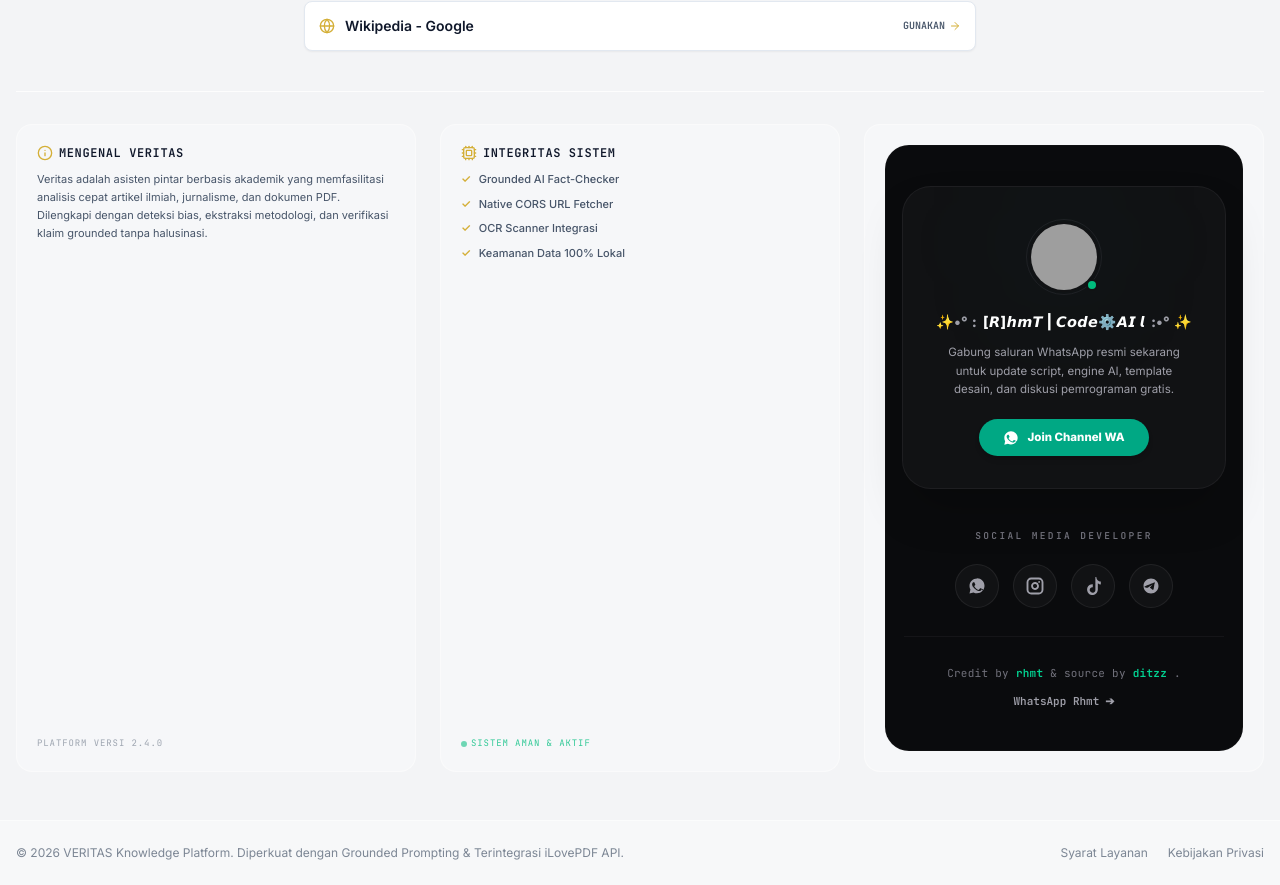
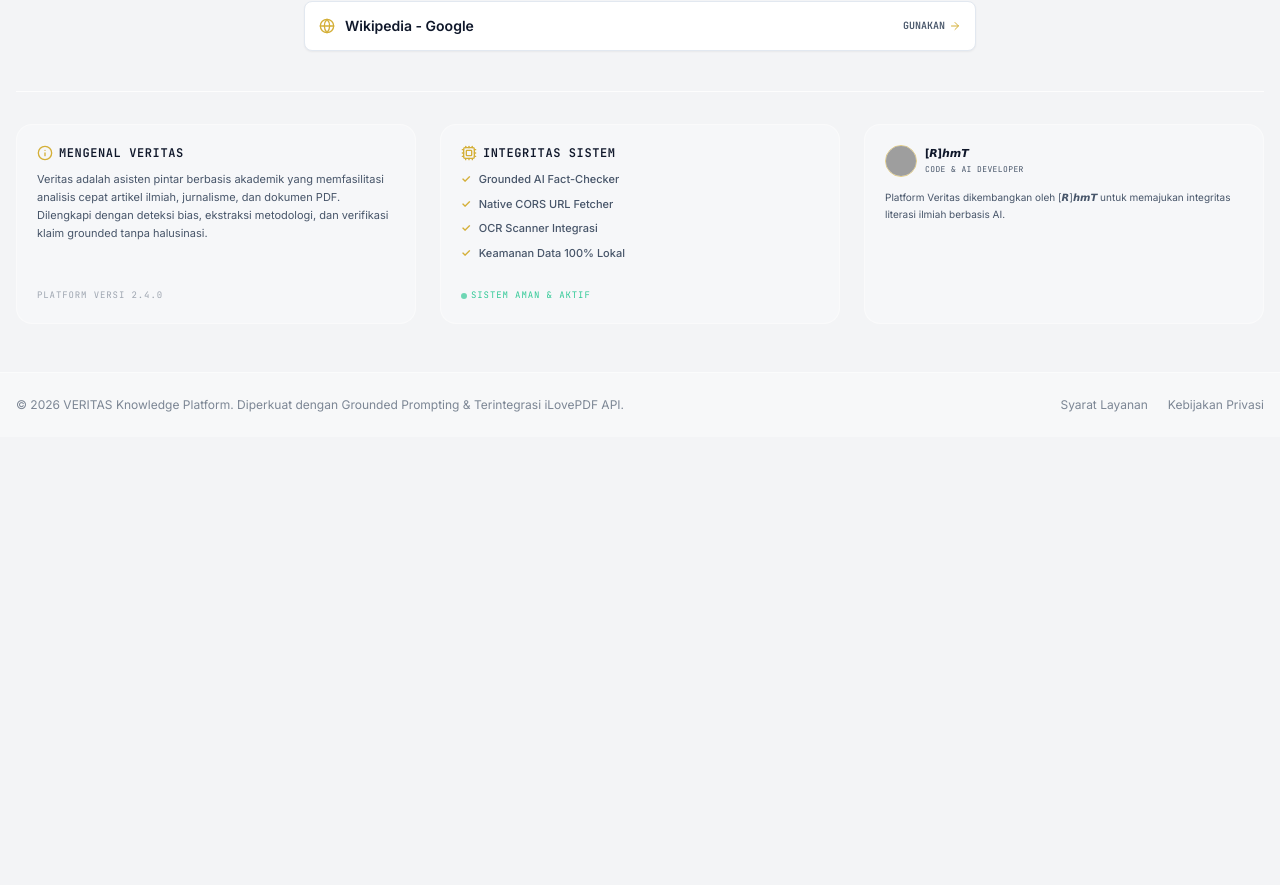
Before and after one commit to rhteaster-ui/Artikel-ocr, a React (Vite) app: page / in a window 1280 px wide. Shown: the part 1035-1920 px from the top of the page. After the commit the page ends 1472 px from the top, so only its background shows below. Built offline with nearby package versions, Linux system fonts and the light colour scheme; grey boxes are pictures that could not be loaded.

Commit message:
Add files via upload

```diff
--- a/src/components/SocialDev.tsx
+++ b/src/components/SocialDev.tsx
@@ -63,68 +63,119 @@
   const telegramUrl = "https://t.me/rAi_engine";
   const personalWebUrl = "https://www.rhmt.biz.id/";
 
-  // Social Dev Layout matching the requested mockup screenshot precisely
+  if (variant === "footer-column") {
+    return (
+      <div className="space-y-3">
+        <div className="flex items-center gap-2">
+          <img
+            src={profileImg}
+            alt="Profile Dev"
+            referrerPolicy="no-referrer"
+            className="w-8 h-8 rounded-full border border-brand-primary/60 object-cover"
+          />
+          <div>
+            <h4 className="text-[11px] font-black text-brand-text truncate leading-tight">
+              [𝙍]𝙝𝙢𝙏
+            </h4>
+            <p className="text-[8px] text-brand-muted font-mono truncate tracking-wider mt-0.5">
+              CODE &amp; AI DEVELOPER
+            </p>
+          </div>
+        </div>
+        <p className="text-[10px] text-brand-muted leading-relaxed">
+          Platform Veritas dikembangkan oleh [𝙍]𝙝𝙢𝙏 untuk memajukan integritas literasi ilmiah berbasis AI.
+        </p>
+      </div>
+    );
+  }
+
+  if (variant === "compact") {
+    return (
+      <div className="space-y-3 pt-3 border-t border-brand-bg">
+        <div className="flex items-center gap-2">
+          <img
+            src={profileImg}
+            alt="Profile Dev"
+            referrerPolicy="no-referrer"
+            className="w-7 h-7 rounded-full border border-brand-primary/40 object-cover"
+          />
+          <div>
+            <h4 className="text-[10px] font-bold text-brand-text">[𝙍]𝙝𝙢𝙏</h4>
+            <p className="text-[8px] text-brand-muted font-mono">CODE &amp; AI DEVELOPER</p>
+          </div>
+        </div>
+        <a
+          href={whatsappUrl}
+          target="_blank"
+          rel="noopener noreferrer"
+          className="flex items-center justify-center gap-1.5 p-1.5 rounded-lg bg-emerald-500/10 hover:bg-emerald-500/20 text-emerald-500 border border-emerald-500/20 text-[10px] font-bold transition-all"
+        >
+          <WhatsAppIcon className="w-3.5 h-3.5" />
+          <span>Join WhatsApp Channel</span>
+        </a>
+      </div>
+    );
+  }
+
+  // Social Dev Layout matching the requested mockup precisely - NO CARD WRAPPER
   return (
-    <div className="w-full flex flex-col items-center justify-center py-10 px-4 bg-[#0a0b0d] rounded-3xl border border-zinc-900/40">
-      {/* 1. Sleek Rounded Dark Card - Precise proportions */}
-      <div className="max-w-[350px] w-full bg-[#111214] border border-zinc-800/60 rounded-[1.8rem] p-8 text-center shadow-2xl relative overflow-hidden">
-        {/* Subtle background glow */}
-        <div className="absolute top-0 left-1/2 -translate-x-1/2 w-28 h-28 bg-[#00a884]/5 rounded-full blur-3xl pointer-events-none" />
-
-        {/* Circular Profile Avatar with exact styling */}
-        <div className="relative mx-auto w-[76px] h-[76px] rounded-full flex items-center justify-center mb-4">
-          <div className="absolute inset-0 rounded-full border border-zinc-700/60 animate-pulse" />
+    <div className="w-full flex flex-col items-center justify-center py-6 px-4 bg-transparent text-center select-none">
+      {/* 1. Main Avatar, Title, Description, and Channel Button (No card block around them) */}
+      <div className="max-w-[420px] w-full flex flex-col items-center">
+        {/* Circular Profile Avatar with custom double border */}
+        <div className="relative mx-auto w-[82px] h-[82px] rounded-full flex items-center justify-center mb-4">
+          <div className="absolute inset-0 rounded-full border border-emerald-500/40 animate-pulse pointer-events-none" />
           <img
             src={profileImg}
             alt="[𝙍]𝙝𝙢𝙏 Profile"
             referrerPolicy="no-referrer"
-            className="w-[70px] h-[70px] rounded-full object-cover border-2 border-[#111214]"
+            className="w-[74px] h-[74px] rounded-full object-cover border-2 border-black"
           />
           {/* Active Online Indicator Pulse */}
-          <span className="absolute bottom-1 right-1 h-3 w-3 rounded-full bg-emerald-500 border-[2px] border-[#111214]" />
+          <span className="absolute bottom-1 right-1 h-3.5 w-3.5 rounded-full bg-emerald-500 border-2 border-black" />
         </div>
 
         {/* Developer Custom Star Name */}
-        <h3 className="text-white font-extrabold text-[14px] sm:text-[14.5px] tracking-wide flex items-center justify-center gap-1.5 mb-2.5">
-          <span className="text-zinc-400">✨•° :</span>
-          <span className="text-white font-black">[𝙍]𝙝𝙢𝙏 | 𝘾𝙤𝙙𝙚⚙️𝘼𝙄 𝙡</span>
-          <span className="text-zinc-400">:•° ✨</span>
+        <h3 className="text-white font-extrabold text-[15px] sm:text-[16px] tracking-wide flex items-center justify-center gap-1.5 mb-3">
+          <span className="text-emerald-400">✨•° :</span>
+          <span className="text-white font-black tracking-wide">[𝙍]𝙝𝙢𝙏 | 𝘾𝙤𝙙𝙚⚙️𝘼𝙄 𝙡</span>
+          <span className="text-emerald-400">:•° ✨</span>
         </h3>
 
-        {/* Beautiful Description Text */}
-        <p className="text-[11px] sm:text-[11.5px] text-zinc-400 leading-relaxed font-normal max-w-xs mx-auto mb-5 px-1">
+        {/* Beautiful Description Text - Bright and High Contrast */}
+        <p className="text-[12px] sm:text-[12.5px] text-zinc-200 leading-relaxed font-normal max-w-sm mx-auto mb-6 px-2">
           Gabung saluran WhatsApp resmi sekarang untuk update script, engine AI, template desain, dan diskusi pemrograman gratis.
         </p>
 
-        {/* Custom Green WhatsApp Channel Button with direct cursor and smooth hover */}
+        {/* Custom Green WhatsApp Channel Button with smooth hover */}
         <a
           href={whatsappUrl}
           target="_blank"
           rel="noopener noreferrer"
-          className="inline-flex items-center justify-center gap-2 bg-[#00a884] hover:bg-[#008f72] active:scale-95 text-white font-extrabold text-[11.5px] px-6 py-2.5 rounded-full transition-all duration-200 shadow-md cursor-pointer"
+          className="inline-flex items-center justify-center gap-2.5 bg-[#00a884] hover:bg-[#00c79e] active:scale-95 text-white font-extrabold text-[12px] px-8 py-3 rounded-full transition-all duration-200 shadow-lg shadow-emerald-950/40 cursor-pointer"
         >
           <WhatsAppIcon className="w-4 h-4 text-white flex-shrink-0" />
           <span>Join Channel WA</span>
         </a>
       </div>
 
-      {/* 2. Media Links & Credit Section Below Card */}
-      <div className="w-full flex flex-col items-center mt-10">
-        <h4 className="text-[9.5px] font-black text-zinc-500 font-mono tracking-[0.25em] text-center mb-5 uppercase">
+      {/* 2. Media Links & Credit Section */}
+      <div className="w-full flex flex-col items-center mt-12">
+        <h4 className="text-[10px] font-black text-zinc-300 font-mono tracking-[0.25em] text-center mb-5 uppercase">
           SOCIAL MEDIA DEVELOPER
         </h4>
 
-        {/* Row of centered circular icons with hover brand effects */}
-        <div className="flex items-center gap-3.5 justify-center">
+        {/* Row of centered circular icons with high contrast hover effects */}
+        <div className="flex items-center gap-4 justify-center">
           {/* WhatsApp */}
           <a
             href={whatsappUrl}
             target="_blank"
             rel="noopener noreferrer"
             title="WhatsApp Channel"
-            className="w-[44px] h-[44px] rounded-full border border-zinc-800/80 bg-[#111214] hover:bg-zinc-900 flex items-center justify-center text-zinc-400 hover:text-emerald-400 hover:border-emerald-500/40 hover:scale-105 active:scale-95 transition-all duration-200 cursor-pointer"
+            className="w-[46px] h-[46px] rounded-full border border-zinc-700 bg-zinc-950 hover:bg-zinc-900 flex items-center justify-center text-zinc-200 hover:text-emerald-400 hover:border-emerald-500/50 hover:scale-110 active:scale-95 transition-all duration-200 cursor-pointer"
           >
-            <WhatsAppIcon className="w-4.5 h-4.5" />
+            <WhatsAppIcon className="w-5 h-5" />
           </a>
 
           {/* Instagram */}
@@ -133,9 +184,9 @@
             target="_blank"
             rel="noopener noreferrer"
             title="Instagram"
-            className="w-[44px] h-[44px] rounded-full border border-zinc-800/80 bg-[#111214] hover:bg-zinc-900 flex items-center justify-center text-zinc-400 hover:text-pink-500 hover:border-pink-500/40 hover:scale-105 active:scale-95 transition-all duration-200 cursor-pointer"
+            className="w-[46px] h-[46px] rounded-full border border-zinc-700 bg-zinc-950 hover:bg-zinc-900 flex items-center justify-center text-zinc-200 hover:text-pink-500 hover:border-pink-500/50 hover:scale-110 active:scale-95 transition-all duration-200 cursor-pointer"
           >
-            <InstagramIcon className="w-4.5 h-4.5" />
+            <InstagramIcon className="w-5 h-5" />
           </a>
 
           {/* TikTok */}
@@ -144,9 +195,9 @@
             target="_blank"
             rel="noopener noreferrer"
             title="TikTok"
-            className="w-[44px] h-[44px] rounded-full border border-zinc-800/80 bg-[#111214] hover:bg-zinc-900 flex items-center justify-center text-zinc-400 hover:text-purple-400 hover:border-purple-500/40 hover:scale-105 active:scale-95 transition-all duration-200 cursor-pointer"
+            className="w-[46px] h-[46px] rounded-full border border-zinc-700 bg-zinc-950 hover:bg-zinc-900 flex items-center justify-center text-zinc-200 hover:text-purple-400 hover:border-purple-500/50 hover:scale-110 active:scale-95 transition-all duration-200 cursor-pointer"
           >
-            <TikTokIcon className="w-4.5 h-4.5" />
+            <TikTokIcon className="w-5 h-5" />
           </a>
 
           {/* Telegram */}
@@ -155,17 +206,17 @@
             target="_blank"
             rel="noopener noreferrer"
             title="Telegram"
-            className="w-[44px] h-[44px] rounded-full border border-zinc-800/80 bg-[#111214] hover:bg-zinc-900 flex items-center justify-center text-zinc-400 hover:text-sky-400 hover:border-sky-500/40 hover:scale-105 active:scale-95 transition-all duration-200 cursor-pointer"
+            className="w-[46px] h-[46px] rounded-full border border-zinc-700 bg-zinc-950 hover:bg-zinc-900 flex items-center justify-center text-zinc-200 hover:text-sky-400 hover:border-sky-500/50 hover:scale-110 active:scale-95 transition-all duration-200 cursor-pointer"
           >
-            <TelegramIcon className="w-4.5 h-4.5" />
+            <TelegramIcon className="w-5 h-5" />
           </a>
         </div>
 
-        {/* Divider Line precisely matching the design */}
-        <div className="w-full max-w-[320px] border-t border-zinc-900/80 my-7" />
+        {/* Divider Line precisely matching the design - brightened */}
+        <div className="w-full max-w-[340px] border-t border-zinc-800/60 my-8" />
 
         {/* Beautiful footer branding credits */}
-        <p className="text-[11px] text-zinc-500 font-mono tracking-wide text-center">
+        <p className="text-[11.5px] text-zinc-300 font-mono tracking-wide text-center">
           Credit by{" "}
           <a
             href={personalWebUrl}
@@ -187,10 +238,10 @@
           href={whatsappUrl}
           target="_blank"
           rel="noopener noreferrer"
-          className="inline-flex items-center gap-1.5 text-[11px] font-bold text-zinc-400 hover:text-emerald-400 transition-colors mt-3 font-mono cursor-pointer"
+          className="inline-flex items-center gap-1.5 text-[11.5px] font-black text-zinc-200 hover:text-emerald-400 transition-colors mt-3.5 font-mono cursor-pointer"
         >
           <span>WhatsApp Rhmt</span>
-          <span className="text-[11px] font-sans">➔</span>
+          <span className="text-[12px] font-sans">➔</span>
         </a>
       </div>
     </div>
```
